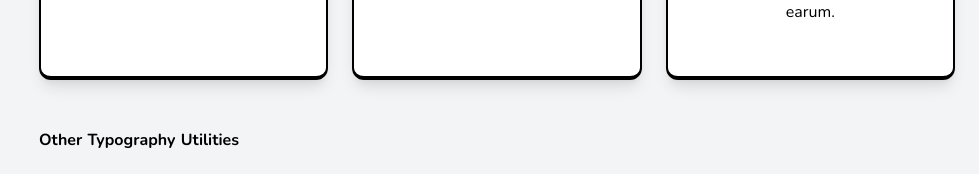
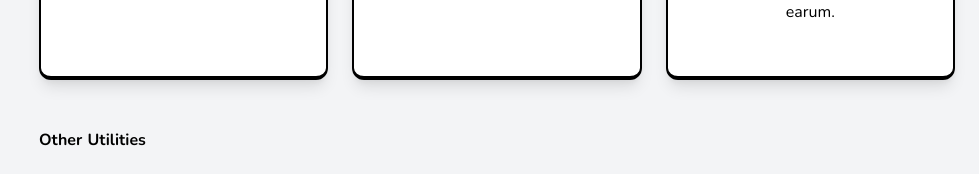
Before and after one commit to juankbrera/tailwind-guide, a Nuxt app: page / in a window 1280 px wide. Shown: the part 2640-2814 px from the top of the page, without its empty margins (301-1280 px from the left). Built offline with nearby package versions, Linux system fonts and the light colour scheme.

Commit message:
updating title

```diff
--- a/components/sections/typography.vue
+++ b/components/sections/typography.vue
@@ -130,7 +130,7 @@ export default {
           ],
         },
         otherUtilities: {
-          title: 'Other Typography Utilities',
+          title: 'Other Utilities',
           gridClasses: 'grid-cols-6',
           utilities: [
             'italic',
```
